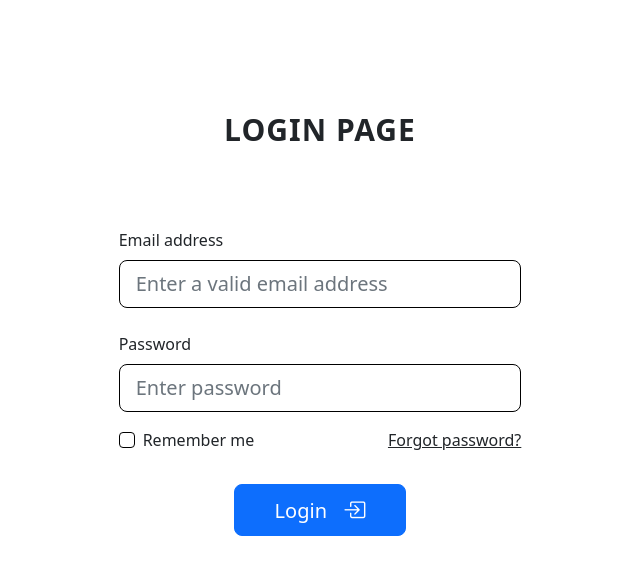
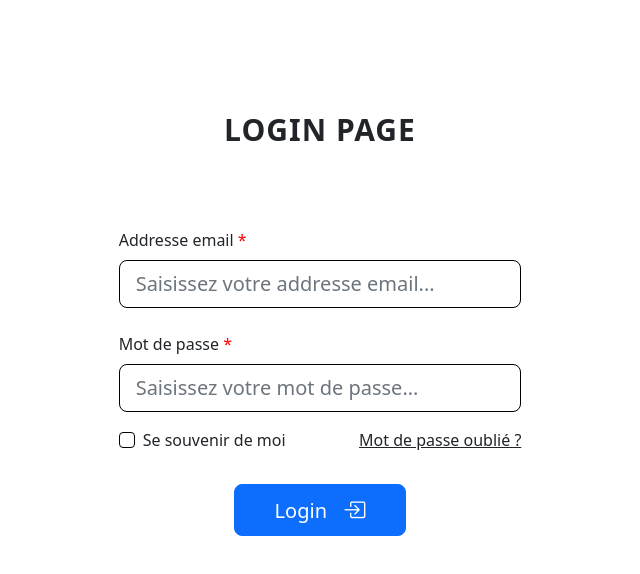
Before and after one commit to Pallies/ang13TP, an Angular app: page / in a window 1280 px wide. Shown: the top 574 px of the page, without its empty margins (320-960 px from the left). Built offline with nearby package versions, Linux system fonts and the light colour scheme; data requests are answered from the project's data file.

Commit message:
ajout messages erreur login form

```diff
--- a/src/app/login/login.component.css
+++ b/src/app/login/login.component.css
@@ -24,3 +24,7 @@ input:invalid {
 input:valid {
   border: 1px solid black;
 }
+
+span {
+  color: red;
+}
--- a/src/app/login/login.component.html
+++ b/src/app/login/login.component.html
@@ -5,24 +5,34 @@
 
         <h1>LOGIN PAGE</h1>
 
-        <form (ngSubmit)="submit()" [formGroup]="loginservice.loginForm">
+        <form (ngSubmit)="submitForm()" [formGroup]="loginservice.loginForm" #loginForm="ngForm">
 
           <!-- Email input -->
           <div class="form-outline mb-4">
-            <label class="form-label" for="mail">
-              Email address
+            <label class="form-label" title="Ce champ est obligatoire" for="mail">
+              Addresse email
+              <span>*</span>
             </label>
             <input class="form-control form-control-lg" type="email" id="mail" formControlName="email"
-              aria-describedby="emailHelp" placeholder="Enter a valid email address" />
+              aria-describedby="emailHelp" placeholder="Saisissez votre addresse email..."
+              [class.is-invalid]="loginForm.submitted && loginservice.loginForm.get('email')?.invalid" />
+            <div class="invalid-feedback">
+              Le champ doit contenir une adresse email valide
+            </div>
           </div>
 
           <!-- Password input -->
           <div class="form-outline mb-3">
-            <label class="form-label" for="password">
-              Password
+            <label class="form-label" title="Ce champ est obligatoire" for="password">
+              Mot de passe
+              <span>*</span>
             </label>
             <input class="form-control form-control-lg" type="password" id="password" formControlName="password"
-              placeholder="Enter password" minlength="8" />
+              placeholder="Saisissez votre mot de passe..." minlength="8"
+              [class.is-invalid]="loginForm.submitted && loginservice.loginForm.get('password')?.invalid" />
+            <div class="invalid-feedback">
+              Le mot de passe doit contenir au minimum 8 caractères
+            </div>
           </div>
 
           <!-- Checkbox remember me + forgot password -->
@@ -30,11 +40,11 @@
             <div class="form-check mb-0">
               <input class="form-check-input me-2" type="checkbox" />
               <label class="form-check-label">
-                Remember me
+                Se souvenir de moi
               </label>
             </div>
             <a href="#!" class="text-body">
-              Forgot password?
+              Mot de passe oublié ?
             </a>
           </div>
 
--- a/src/app/login/login.component.ts
+++ b/src/app/login/login.component.ts
@@ -20,7 +20,7 @@ export class LoginComponent implements OnInit {
     this.utilisateurs = this.route.snapshot.data['dataUtilisateur'];
   }
 
-  submit() {
+  submitForm() {
     console.log(
       this.loginservice.isValid(),
       this.loginservice.email,
--- a/src/app/login/login.service.ts
+++ b/src/app/login/login.service.ts
@@ -14,7 +14,7 @@ export class LoginService {
     this.loginForm = this.formbuilder.group({
       email: ['', [Validators.required, Validators.email]],
       password: ['', [Validators.required, Validators.minLength(8)]],
-    });
+    }, {updateOn: 'submit'});
   }
 
   isValid() {
```
